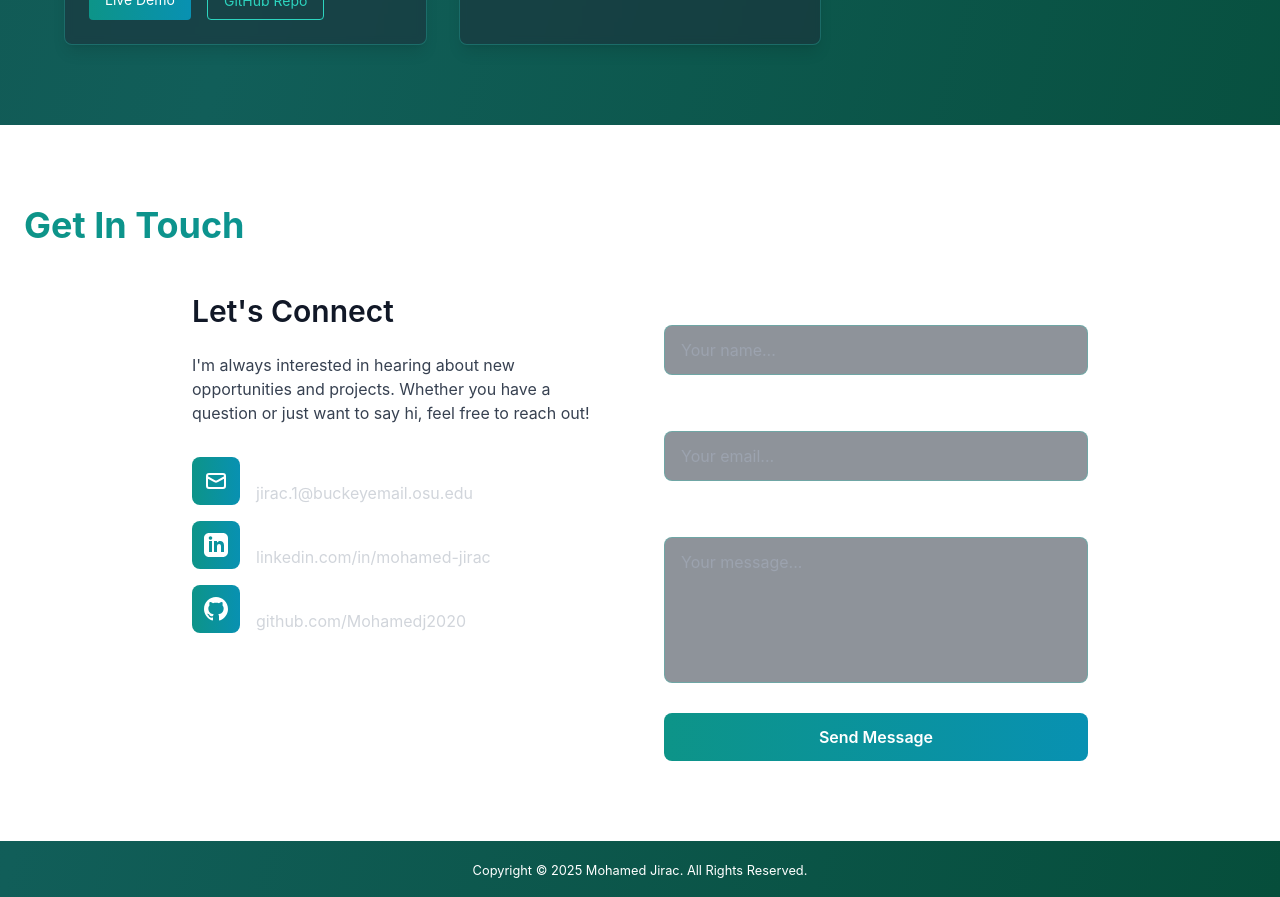
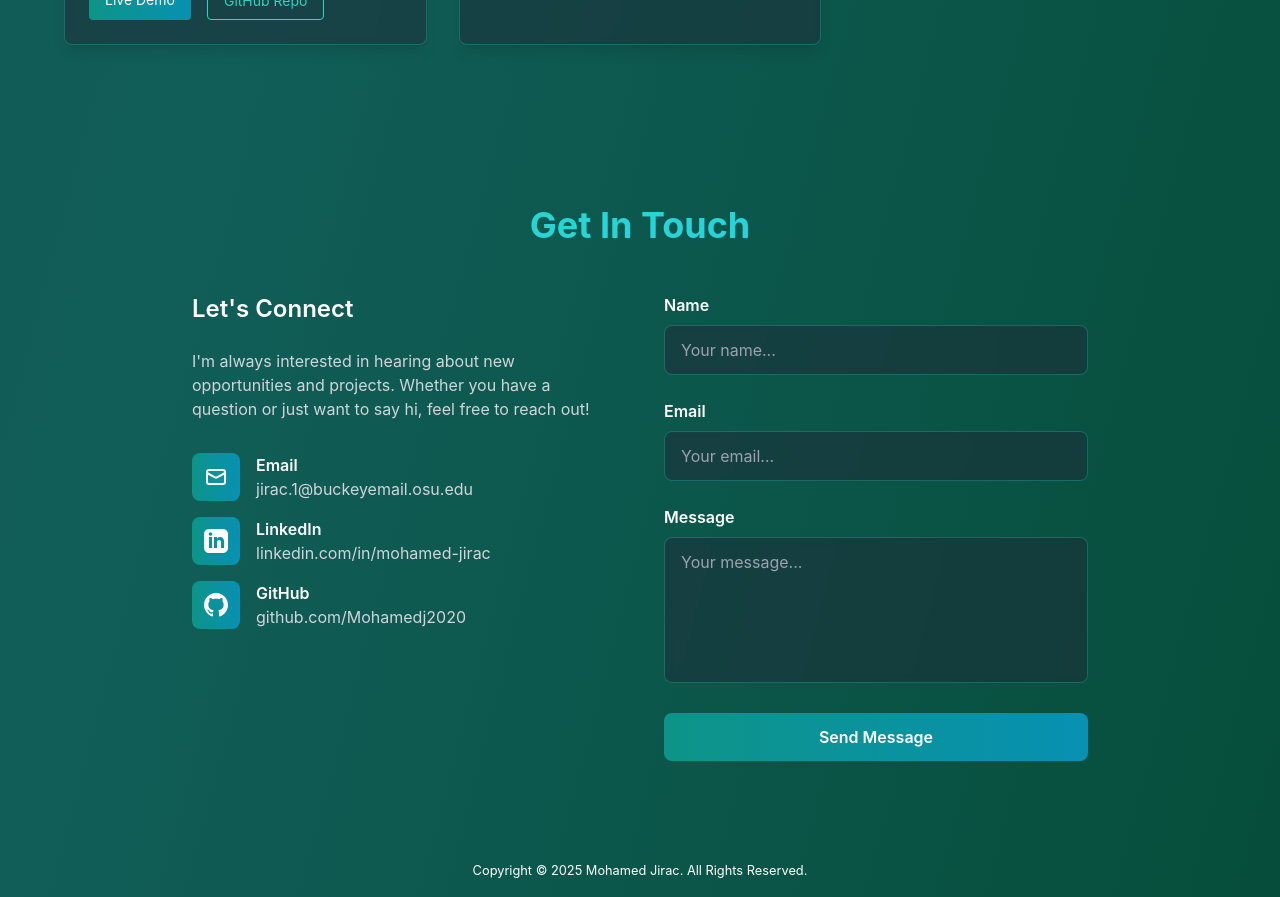
Before and after one commit to Mohamedj2020/PersonalPortfolio, a React (Create React App) app: page / in a window 1280 px wide. Shown: the part 3980-4877 px from the top of the page. Built offline with nearby package versions, Linux system fonts and the light colour scheme; no server answers.

Commit message:
Update Contact.tsx

```diff
--- a/src/components/Contact.tsx
+++ b/src/components/Contact.tsx
@@ -16,20 +16,20 @@ const Contact = () => {
   const [state, handleSubmit] = useForm(formspreeId || ''); // Provide fallback
 
   return (
-    <section id="contact" className="py-20 bg-white dark:bg-transparent text-gray-900 dark:text-white">
+    <section id="contact" className="py-20">
       <div className="container mx-auto px-6">
-        <h2 className={`${typography.h2} mb-12 bg-gradient-to-r from-teal-600 to-cyan-600 dark:from-teal-400 dark:to-cyan-400 bg-clip-text text-transparent`}>
+        <h2 className="text-4xl font-bold text-center mb-12 bg-gradient-to-r from-teal-400 to-cyan-400 bg-clip-text text-transparent">
           Get In Touch
         </h2>
 
         <div className="max-w-4xl mx-auto grid md:grid-cols-2 gap-12">
           {/* Contact info */}
           <div>
-            <h3 className={`${typography.h3} mb-6`}>
+            <h3 className="text-2xl font-semibold text-white mb-6">
               Let's Connect
             </h3>
 
-            <p className="text-gray-700 dark:text-gray-300 mb-8">
+            <p className="text-gray-300 mb-8">
               I'm always interested in hearing about new opportunities and projects.
               Whether you have a question or just want to say hi, feel free to reach out!
             </p>
```
